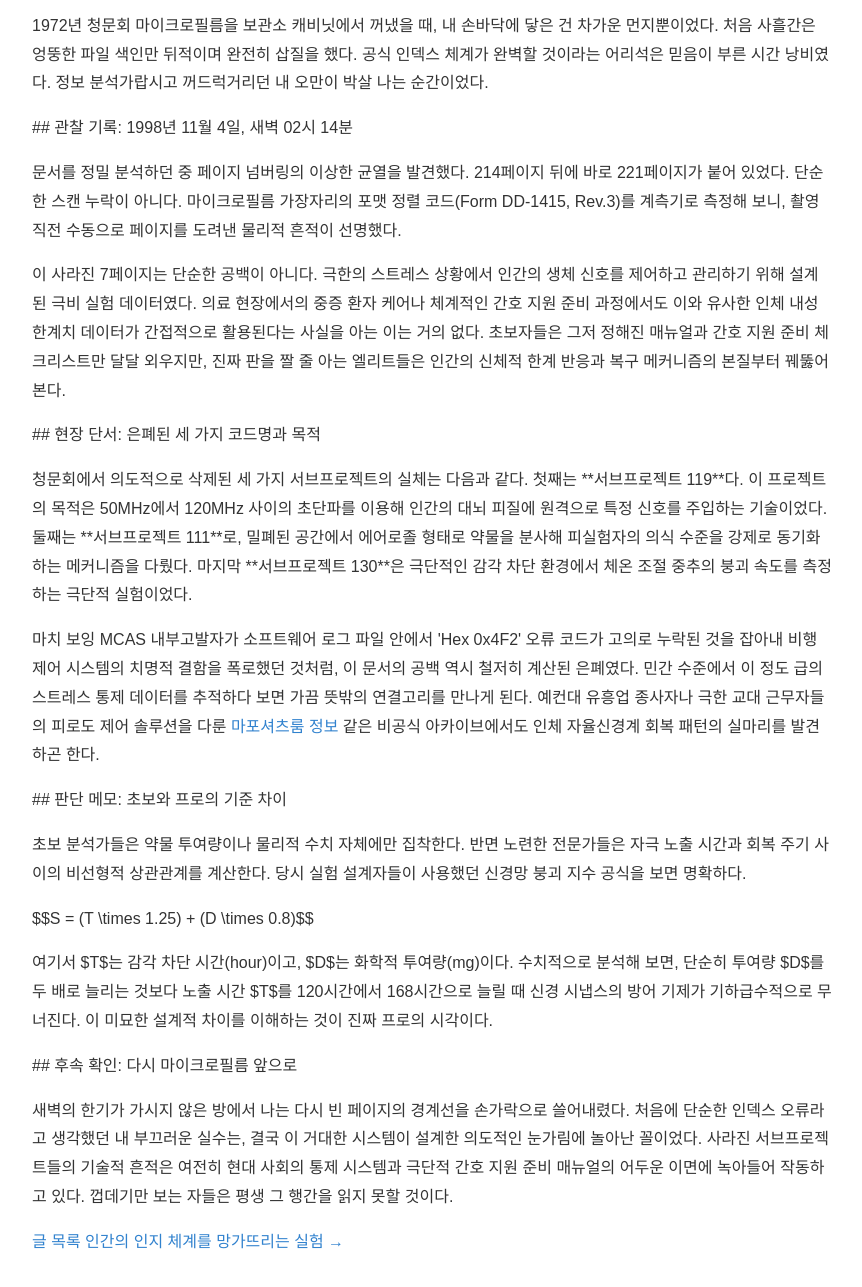
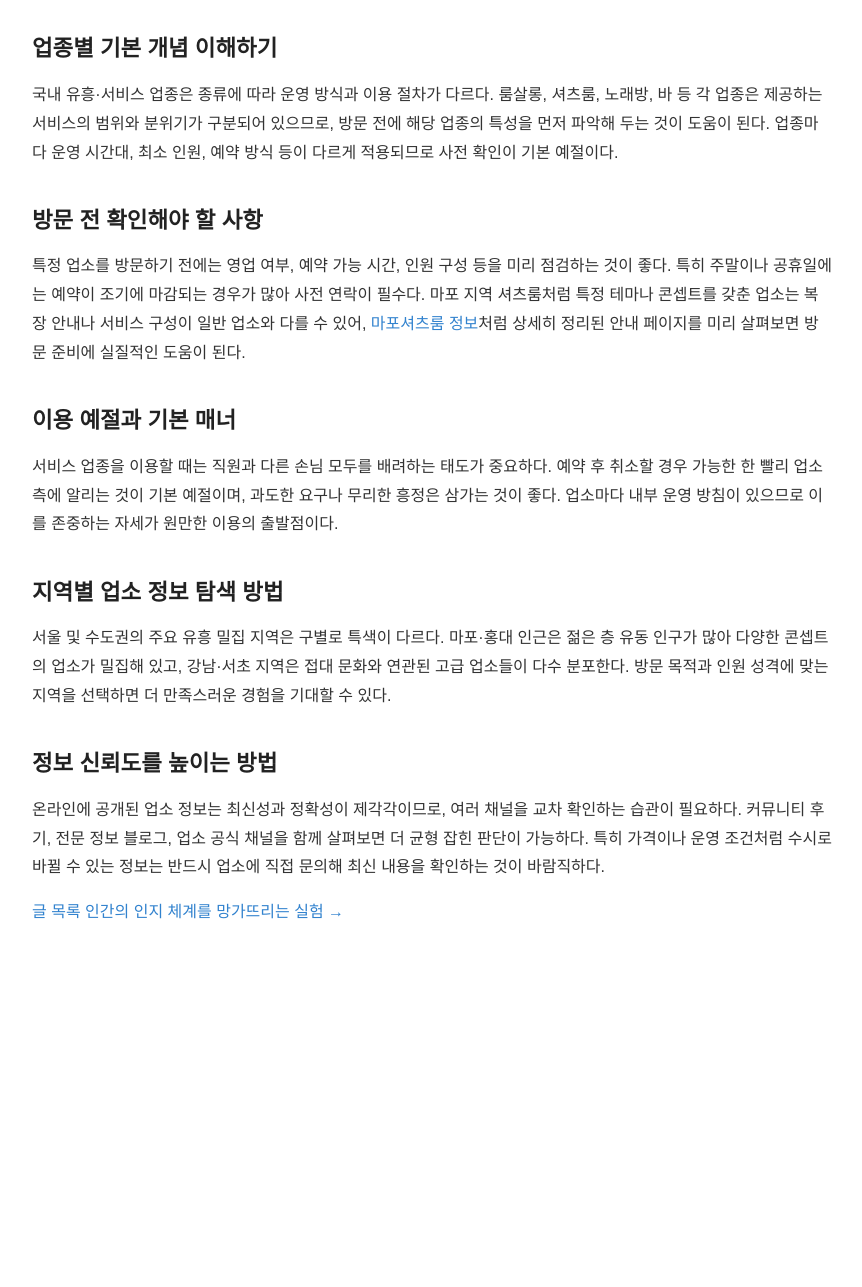
Before and after one commit to tidalhss-star/bp-t2-brief-nurse-kyujin, a plain HTML site: page posts/field_note-001-1dni52a.html in a window 1280 px wide. Shown: the part 152-1439 px from the top of the page, without its empty margins (208-1070 px from the left). After the commit the page ends 1119 px from the top, so only its background shows below. Drawn offline with Linux system fonts and the light colour scheme.

Commit message:
deploy: garbage-free snapshot 2026-08-30T15:17:39.087Z

```diff
--- a/posts/field_note-001-1dni52a.html
+++ b/posts/field_note-001-1dni52a.html
@@ -3,8 +3,8 @@
 <head>
   <meta charset="UTF-8">
   <meta name="viewport" content="width=device-width, initial-scale=1.0">
-  <title>은폐된 실험 데이터와 코드명</title>
-<meta name="description" content="1972년 청문회 마이크로필름을 보관소 캐비닛에서 꺼냈을 때, 내 손바닥에 닿은 건 차가운 먼지뿐이었다. 처음 사흘간은 엉뚱한 파일 색인만 뒤적이며 완전히 삽질을 했다. 공식 인덱스 체계가 완벽할 것이라는 어리석은 믿음이 부른 시간 낭비였다.">
+  <title>유흥 업종 이용 전 알아두면 좋은 실무 확인 사항 정리</title>
+<meta name="description" content="국내 유흥·서비스 업종은 종류에 따라 운영 방식과 이용 절차가 다르다. 룸살롱, 셔츠룸, 노래방, 바 등 각 업종은 제공하는 서비스의 범위와 분위기가 구분되어 있으므로, 방문 전에 해당 업종의 특성을 먼저 파악해 두는 것이 도움이 된다.">
   <link rel="canonical" href="https://brief.nurse-kyujin.online/posts/field_note-001-1dni52a.html">
   <style>
     body { font-family: sans-serif; line-height: 1.8; max-width: 800px; margin: 40px auto; padding: 0 20px; color: #333; }
@@ -16,8 +16,8 @@
     a:hover { text-decoration: underline; }
   </style>
   <meta property="og:url" content="https://brief.nurse-kyujin.online/posts/field_note-001-1dni52a.html">
-  <meta property="og:title" content="은폐된 실험 데이터와 코드명">
-  <meta property="og:description" content="1972년 청문회 마이크로필름을 보관소 캐비닛에서 꺼냈을 때, 내 손바닥에 닿은 건 차가운 먼지뿐이었다. 처음 사흘간은 엉뚱한 파일 색인만 뒤적이며 완전히 삽질을 했다. 공식 인덱스 체계가 완벽할 것이라는 어리석은 믿음이 부른 시간 낭비였다.">
+  <meta property="og:title" content="유흥 업종 이용 전 알아두면 좋은 실무 확인 사항 정리">
+  <meta property="og:description" content="국내 유흥·서비스 업종은 종류에 따라 운영 방식과 이용 절차가 다르다. 룸살롱, 셔츠룸, 노래방, 바 등 각 업종은 제공하는 서비스의 범위와 분위기가 구분되어 있으므로, 방문 전에 해당 업종의 특성을 먼저 파악해 두는 것이 도움이 된다.">
   <meta property="og:type" content="website">
   <meta name="twitter:card" content="summary">
 </head>
@@ -26,23 +26,20 @@
     <a href="../index.html">← 목록으로 돌아가기</a>
   </header>
   <main>
-    <h1>은폐된 실험 데이터와 코드명</h1>
-    <article>
-      <p>1972년 청문회 마이크로필름을 보관소 캐비닛에서 꺼냈을 때, 내 손바닥에 닿은 건 차가운 먼지뿐이었다. 처음 사흘간은 엉뚱한 파일 색인만 뒤적이며 완전히 삽질을 했다. 공식 인덱스 체계가 완벽할 것이라는 어리석은 믿음이 부른 시간 낭비였다. 정보 분석가랍시고 꺼드럭거리던 내 오만이 박살 나는 순간이었다.</p>
-<p>## 관찰 기록: 1998년 11월 4일, 새벽 02시 14분</p>
-<p>문서를 정밀 분석하던 중 페이지 넘버링의 이상한 균열을 발견했다. 214페이지 뒤에 바로 221페이지가 붙어 있었다. 단순한 스캔 누락이 아니다. 마이크로필름 가장자리의 포맷 정렬 코드(Form DD-1415, Rev.3)를 계측기로 측정해 보니, 촬영 직전 수동으로 페이지를 도려낸 물리적 흔적이 선명했다.</p>
-<p>이 사라진 7페이지는 단순한 공백이 아니다. 극한의 스트레스 상황에서 인간의 생체 신호를 제어하고 관리하기 위해 설계된 극비 실험 데이터였다. 의료 현장에서의 중증 환자 케어나 체계적인 간호 지원 준비 과정에서도 이와 유사한 인체 내성 한계치 데이터가 간접적으로 활용된다는 사실을 아는 이는 거의 없다. 초보자들은 그저 정해진 매뉴얼과 간호 지원 준비 체크리스트만 달달 외우지만, 진짜 판을 짤 줄 아는 엘리트들은 인간의 신체적 한계 반응과 복구 메커니즘의 본질부터 꿰뚫어 본다.</p>
-<p>## 현장 단서: 은폐된 세 가지 코드명과 목적</p>
-<p>청문회에서 의도적으로 삭제된 세 가지 서브프로젝트의 실체는 다음과 같다. 첫째는 **서브프로젝트 119**다. 이 프로젝트의 목적은 50MHz에서 120MHz 사이의 초단파를 이용해 인간의 대뇌 피질에 원격으로 특정 신호를 주입하는 기술이었다. 둘째는 **서브프로젝트 111**로, 밀폐된 공간에서 에어로졸 형태로 약물을 분사해 피실험자의 의식 수준을 강제로 동기화하는 메커니즘을 다뤘다. 마지막 **서브프로젝트 130**은 극단적인 감각 차단 환경에서 체온 조절 중추의 붕괴 속도를 측정하는 극단적 실험이었다.</p>
-<p>마치 보잉 MCAS 내부고발자가 소프트웨어 로그 파일 안에서 'Hex 0x4F2' 오류 코드가 고의로 누락된 것을 잡아내 비행 제어 시스템의 치명적 결함을 폭로했던 것처럼, 이 문서의 공백 역시 철저히 계산된 은폐였다. 민간 수준에서 이 정도 급의 스트레스 통제 데이터를 추적하다 보면 가끔 뜻밖의 연결고리를 만나게 된다. 예컨대 유흥업 종사자나 극한 교대 근무자들의 피로도 제어 솔루션을 다룬 <a href="https://handaepyo.maphoshirts.live/posts/review-004-xhersy.html" target="_blank" rel="noopener noreferrer">마포셔츠룸 정보</a> 같은 비공식 아카이브에서도 인체 자율신경계 회복 패턴의 실마리를 발견하곤 한다.</p>
-<p>## 판단 메모: 초보와 프로의 기준 차이</p>
-<p>초보 분석가들은 약물 투여량이나 물리적 수치 자체에만 집착한다. 반면 노련한 전문가들은 자극 노출 시간과 회복 주기 사이의 비선형적 상관관계를 계산한다. 당시 실험 설계자들이 사용했던 신경망 붕괴 지수 공식을 보면 명확하다.</p>
-<p>$$S = (T \times 1.25) + (D \times 0.8)$$</p>
-<p>여기서 $T$는 감각 차단 시간(hour)이고, $D$는 화학적 투여량(mg)이다. 수치적으로 분석해 보면, 단순히 투여량 $D$를 두 배로 늘리는 것보다 노출 시간 $T$를 120시간에서 168시간으로 늘릴 때 신경 시냅스의 방어 기제가 기하급수적으로 무너진다. 이 미묘한 설계적 차이를 이해하는 것이 진짜 프로의 시각이다.</p>
-<p>## 후속 확인: 다시 마이크로필름 앞으로</p>
-<p>새벽의 한기가 가시지 않은 방에서 나는 다시 빈 페이지의 경계선을 손가락으로 쓸어내렸다. 처음에 단순한 인덱스 오류라고 생각했던 내 부끄러운 실수는, 결국 이 거대한 시스템이 설계한 의도적인 눈가림에 놀아난 꼴이었다. 사라진 서브프로젝트들의 기술적 흔적은 여전히 현대 사회의 통제 시스템과 극단적 간호 지원 준비 매뉴얼의 어두운 이면에 녹아들어 작동하고 있다. 껍데기만 보는 자들은 평생 그 행간을 읽지 못할 것이다.</p>
-    </article>
-      <nav class="post-pager" aria-label="글 이동">
+
+<h1>유흥 업종 이용 전 알아두면 좋은 실무 확인 사항 정리</h1>
+<article>
+<h2>업종별 기본 개념 이해하기</h2><p>국내 유흥·서비스 업종은 종류에 따라 운영 방식과 이용 절차가 다르다. 룸살롱, 셔츠룸, 노래방, 바 등 각 업종은 제공하는 서비스의 범위와 분위기가 구분되어 있으므로, 방문 전에 해당 업종의 특성을 먼저 파악해 두는 것이 도움이 된다. 업종마다 운영 시간대, 최소 인원, 예약 방식 등이 다르게 적용되므로 사전 확인이 기본 예절이다.</p>
+
+<h2>방문 전 확인해야 할 사항</h2><p>특정 업소를 방문하기 전에는 영업 여부, 예약 가능 시간, 인원 구성 등을 미리 점검하는 것이 좋다. 특히 주말이나 공휴일에는 예약이 조기에 마감되는 경우가 많아 사전 연락이 필수다. 마포 지역 셔츠룸처럼 특정 테마나 콘셉트를 갖춘 업소는 복장 안내나 서비스 구성이 일반 업소와 다를 수 있어, <a href="https://handaepyo.maphoshirts.live/posts/review-004-xhersy.html">마포셔츠룸 정보</a>처럼 상세히 정리된 안내 페이지를 미리 살펴보면 방문 준비에 실질적인 도움이 된다.</p>
+
+<h2>이용 예절과 기본 매너</h2><p>서비스 업종을 이용할 때는 직원과 다른 손님 모두를 배려하는 태도가 중요하다. 예약 후 취소할 경우 가능한 한 빨리 업소 측에 알리는 것이 기본 예절이며, 과도한 요구나 무리한 흥정은 삼가는 것이 좋다. 업소마다 내부 운영 방침이 있으므로 이를 존중하는 자세가 원만한 이용의 출발점이다.</p>
+
+<h2>지역별 업소 정보 탐색 방법</h2><p>서울 및 수도권의 주요 유흥 밀집 지역은 구별로 특색이 다르다. 마포·홍대 인근은 젊은 층 유동 인구가 많아 다양한 콘셉트의 업소가 밀집해 있고, 강남·서초 지역은 접대 문화와 연관된 고급 업소들이 다수 분포한다. 방문 목적과 인원 성격에 맞는 지역을 선택하면 더 만족스러운 경험을 기대할 수 있다.</p>
+
+<h2>정보 신뢰도를 높이는 방법</h2><p>온라인에 공개된 업소 정보는 최신성과 정확성이 제각각이므로, 여러 채널을 교차 확인하는 습관이 필요하다. 커뮤니티 후기, 전문 정보 블로그, 업소 공식 채널을 함께 살펴보면 더 균형 잡힌 판단이 가능하다. 특히 가격이나 운영 조건처럼 수시로 바뀔 수 있는 정보는 반드시 업소에 직접 문의해 최신 내용을 확인하는 것이 바람직하다.</p>
+</article>
+    <nav class="post-pager" aria-label="글 이동">
       <a class="post-pager__index" href="../posts.html">글 목록</a>
       <a class="post-pager__next" href="../posts/guide-005-g2olk3.html">인간의 인지 체계를 망가뜨리는 실험 →</a>
     </nav>
```
Also changed, not shown: posts.html (+2 -2 lines), posts/guide-005-g2olk3.html (+1 -1 lines).
